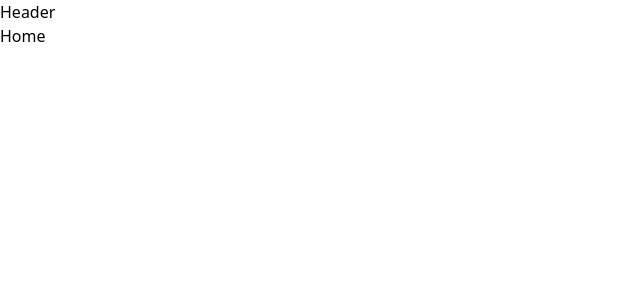
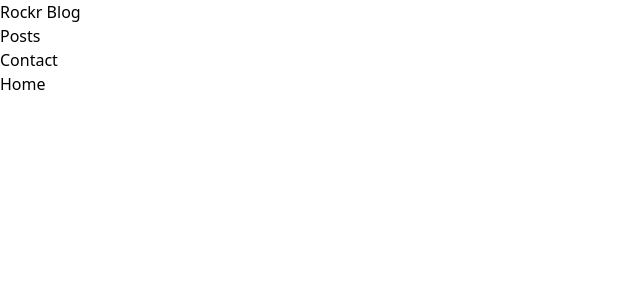
Before and after one commit to vorsakha/coderockr-test, a React (Create React App) app: page / in a window 1280 px wide. Shown: the top 300 px of the page, without its empty margins (0-640 px from the left). Built offline with nearby package versions, Linux system fonts and the light colour scheme.

Commit message:
Layout - Header functionality

```diff
--- a/src/components/Layout/Header.tsx
+++ b/src/components/Layout/Header.tsx
@@ -1,5 +1,26 @@
+import { Link } from "react-router-dom";
+
 const Header = () => {
-  return <div>Header</div>;
+  const handleScrollTop = () => {
+    window.scrollTo(0, 0);
+  };
+
+  return (
+    <div>
+      <div>
+        <Link to="/" onClick={handleScrollTop}></Link>Rockr Blog
+      </div>
+
+      <ul>
+        <li>
+          <Link to="/">Posts</Link>
+        </li>
+        <li>
+          <Link to="/contact">Contact</Link>
+        </li>
+      </ul>
+    </div>
+  );
 };
 
 export default Header;
```
